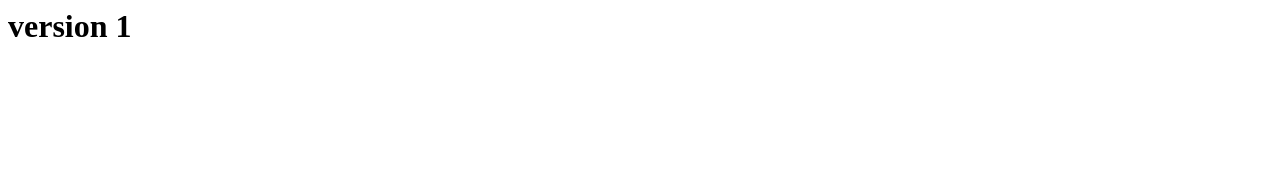
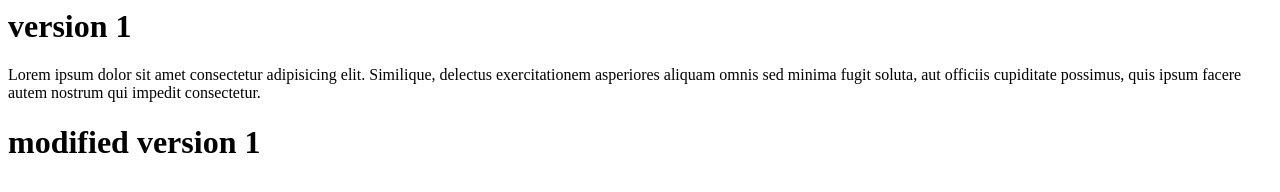
Before and after one commit to tejaswini15-github/new-demo-R, a plain HTML site: page index.html in a window 1280 px wide. Drawn offline with Linux system fonts and the light colour scheme.

Commit message:
version1 modified

```diff
--- a/index.html
+++ b/index.html
@@ -1 +1,5 @@
 <h1>version 1</h1>
+<p>Lorem ipsum dolor sit amet consectetur adipisicing elit. Similique, delectus exercitationem asperiores aliquam omnis
+    sed minima fugit soluta, aut officiis cupiditate possimus, quis ipsum facere autem nostrum qui impedit consectetur.
+</p>
+<h1>modified version 1</h1>
```
